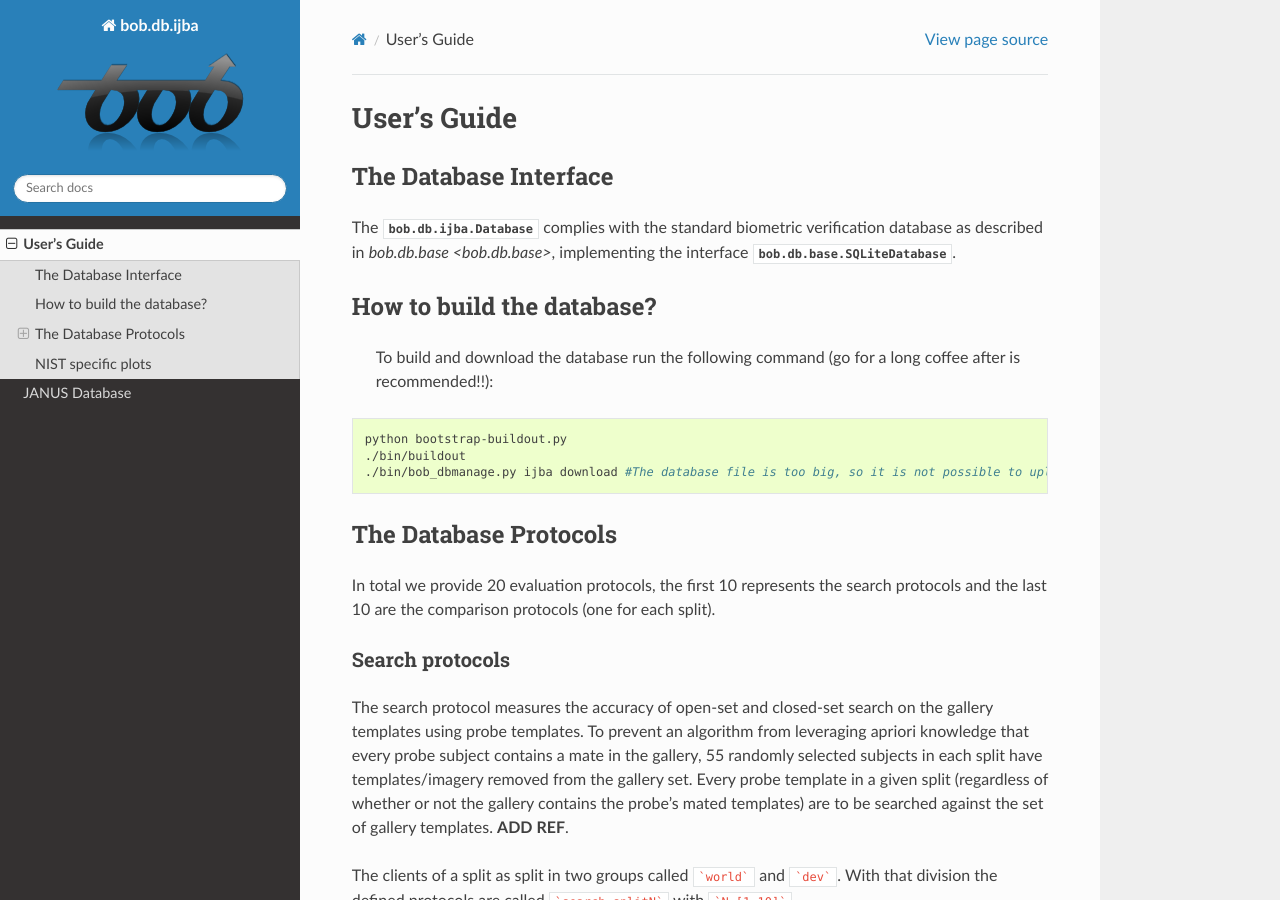
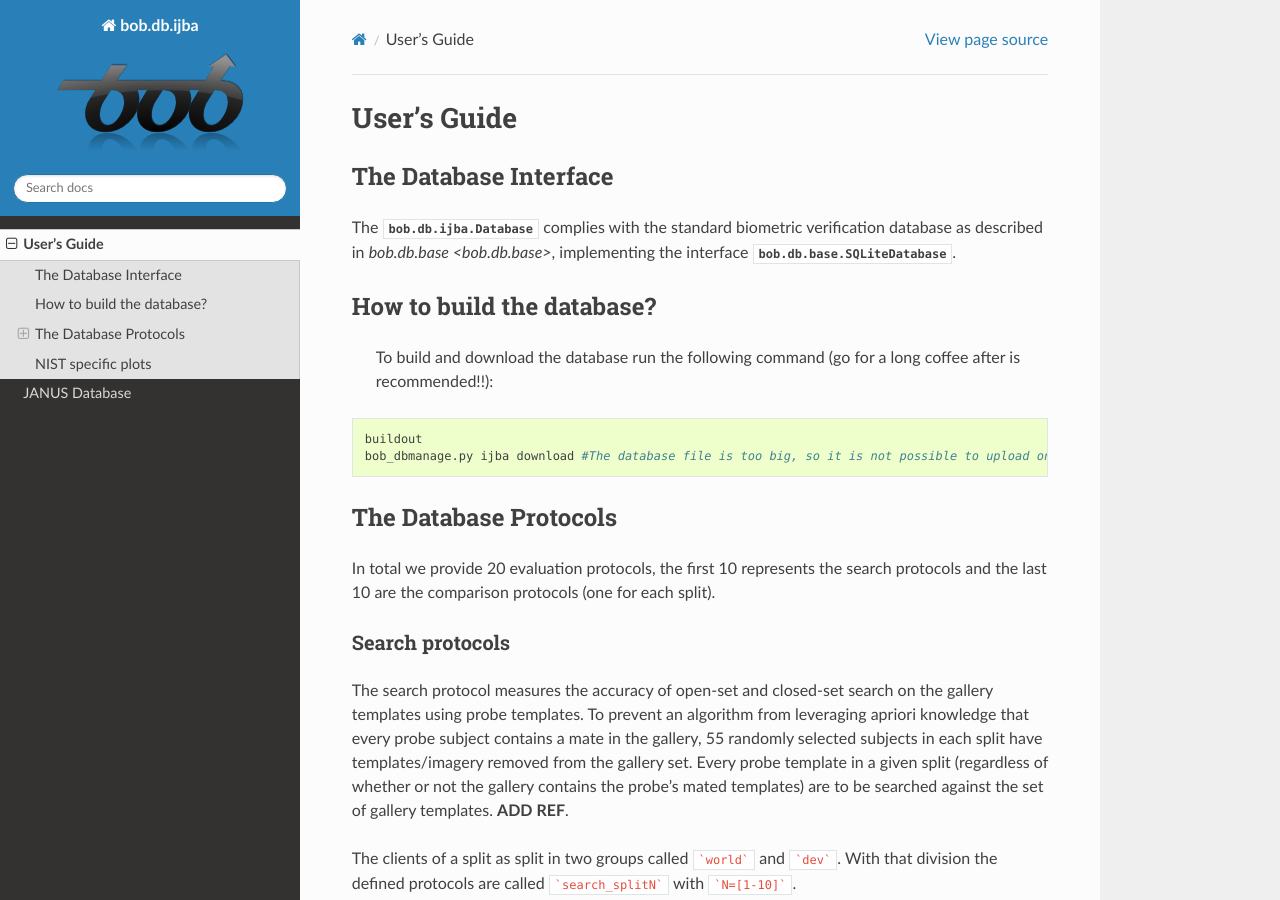
Before and after one commit to bioidiap/bob.db.ijba, a Sphinx documentation site: the page built from doc/guide.rst, in a window 1280 px wide and 900 px high. Built offline with Sphinx 7.4.7 and the Read the Docs theme 2.0.0, drawn with Linux system fonts in a browser that asks for light colours; formulas are drawn with MathJax 3; the version number could not be read and is left out; some of the changed text lies outside the part shown.

Commit message:
removed unnecessary commands starting with ./bin/

```diff
--- a/doc/guide.rst
+++ b/doc/guide.rst
@@ -22,9 +22,8 @@ How to build the database?
 
 .. code-block:: bash
 
-    python bootstrap-buildout.py
-    ./bin/buildout
-    ./bin/bob_dbmanage.py ijba download #The database file is too big, so it is not possible to upload on pypi
+    buildout
+    bob_dbmanage.py ijba download #The database file is too big, so it is not possible to upload on pypi
 
 
 The Database Protocols
@@ -106,7 +105,7 @@ To do so, run the following command:
 
 .. code-block:: bash
 
-    ./bin/score_generation.py <input-score-file> <output-score-file> [--template-size=<n>]
+    score_generation.py <input-score-file> <output-score-file> [--template-size=<n>]
 
 
 NIST specific plots
@@ -117,7 +116,7 @@ Type the following code to have more information on how to generate these plots.
 
 .. code-block:: bash
 
-  ./bin/evaluate_ijba.py --help
+  evaluate_ijba.py --help
 
 
 The image bellow is the averege CMC curve, for the search protocol, with its standard deviation along the 10 splits:
```
